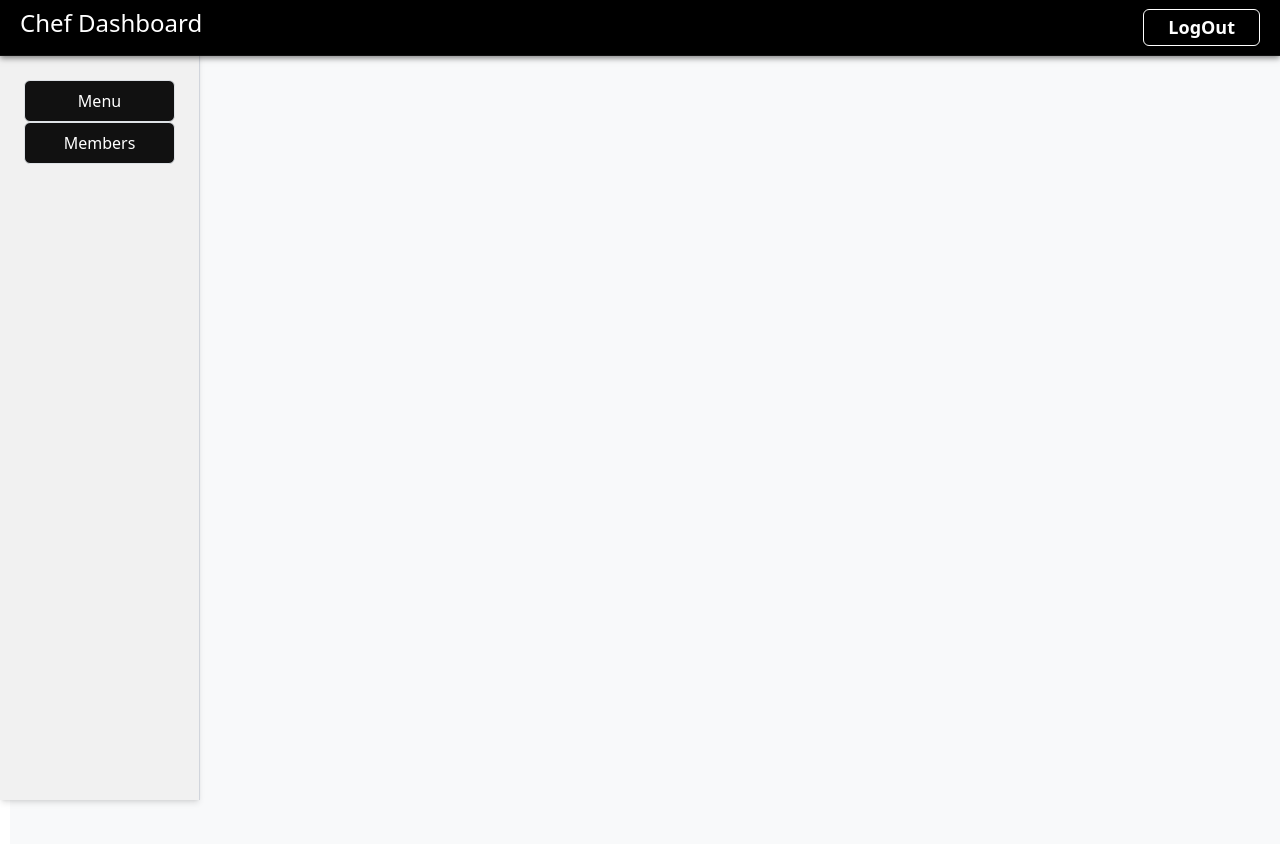
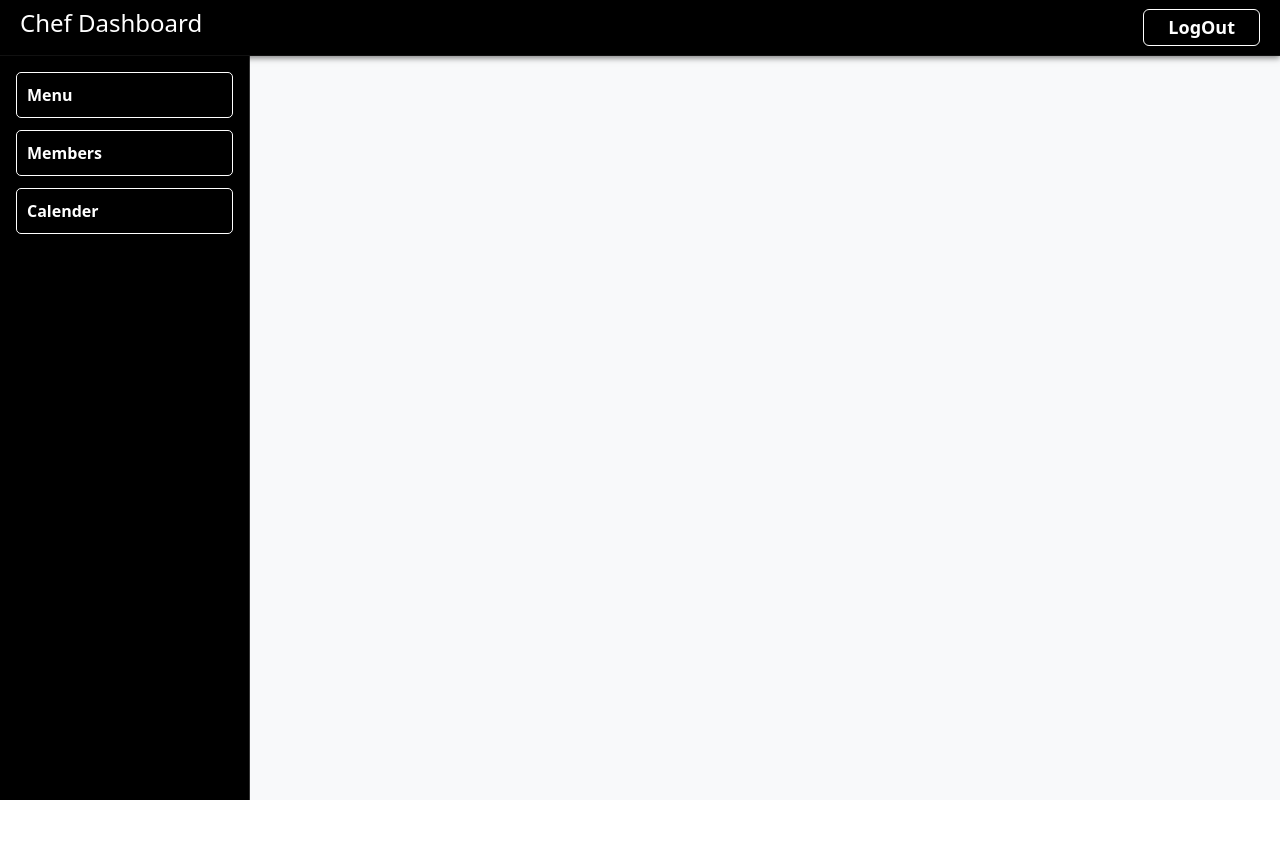
Before and after one commit to premsairock0/iomp-project, a React (Vite) app in the folder frontend/: page /chef/dashboard in a window 1280 px wide. Shown: the top 844 px of the page. After the commit the page ends 800 px from the top, so only its background shows below. Built offline with nearby package versions, Linux system fonts and the light colour scheme; a small style sheet from the web is missing.

Commit message:
small fixes

```diff
--- a/frontend/src/Dashboard/admindashboard/AdminDashboard.jsx
+++ b/frontend/src/Dashboard/admindashboard/AdminDashboard.jsx
@@ -11,7 +11,7 @@ function AdminDashboard() {
       <main
         style={{
           marginLeft: "250px",
-          marginTop: "56px",
+          marginTop: "30px",
           padding: "20px",
           backgroundColor: "#f8f9fa",
           minHeight: "100vh",
--- /dev/null
+++ b/frontend/src/Dashboard/admindashboard/Adminholidays.jsx
@@ -0,0 +1,93 @@
+import React, { useEffect, useState } from "react";
+
+function AdminHolidays() {
+  const [holidays, setHolidays] = useState([]);
+  const [loading, setLoading] = useState(true);
+
+  useEffect(() => {
+    fetch("http://localhost:3000/api/holidays/")
+      .then((res) => res.json())
+      .then((data) => {
+        setHolidays(data.holidays || []);
+        setLoading(false);
+      })
+      .catch((err) => {
+        console.error("Error fetching holidays:", err);
+        setLoading(false);
+      });
+  }, []);
+
+  if (loading) return <p className="text-center mt-10">Loading holidays...</p>;
+
+  // Get today's date without time (for comparison)
+  const today = new Date();
+  today.setHours(0, 0, 0, 0);
+
+  // Separate completed and upcoming holidays
+  const completedHolidays = holidays.filter(
+    (h) => new Date(h.date) < today
+  );
+  const upcomingHolidays = holidays.filter(
+    (h) => new Date(h.date) >= today
+  );
+
+  return (
+    <div className="ml-[0px] mt-[30px] p-8 min-h-screen bg-gradient-to-tr from-blue-50 to-purple-100">
+      <h2 className="text-2xl font-bold mb-6 text-gray-800">General Holidays</h2>
+      <div className="overflow-x-auto">
+        <table className="min-w-full bg-white border border-gray-300 shadow-md rounded-xl overflow-hidden">
+          <thead className="bg-indigo-200 text-gray-800">
+            <tr>
+              <th className="px-6 py-3 text-left">Occasion</th>
+              <th className="px-6 py-3 text-left">Date</th>
+              <th className="px-6 py-3 text-left">Day</th>
+            </tr>
+          </thead>
+          <tbody>
+            {/* Completed Holidays */}
+            {completedHolidays.map((holiday, idx) => (
+              <tr key={`completed-${idx}`} className="border-b hover:bg-indigo-50 text-gray-500">
+                <td className="px-6 py-4">{holiday.occasion}</td>
+                <td className="px-6 py-4">
+                  {new Date(holiday.date).toLocaleDateString("en-IN")}
+                </td>
+                <td className="px-6 py-4">{holiday.day}</td>
+              </tr>
+            ))}
+
+            {/* Separator row */}
+            {completedHolidays.length > 0 && upcomingHolidays.length > 0 && (
+              <tr>
+                <td colSpan="3" className="text-center py-4 font-semibold bg-indigo-100 text-indigo-700">
+                  Upcoming Holidays
+                </td>
+              </tr>
+            )}
+
+            {/* Upcoming Holidays */}
+            {upcomingHolidays.map((holiday, idx) => (
+              <tr key={`upcoming-${idx}`} className="border-b hover:bg-indigo-50">
+                <td className="px-6 py-4">{holiday.occasion}</td>
+                <td className="px-6 py-4">
+                  {new Date(holiday.date).toLocaleDateString("en-IN")}
+                </td>
+                <td className="px-6 py-4">{holiday.day}</td>
+              </tr>
+            ))}
+
+            {/* No holidays found */}
+            {holidays.length === 0 && (
+              <tr>
+                <td colSpan="3" className="text-center py-4 text-gray-600">
+                  No holidays found.
+                </td>
+              </tr>
+            )}
+          </tbody>
+        </table>
+      </div>
+    </div>
+  );
+}
+
+export default AdminHolidays;
--- a/frontend/src/Dashboard/admindashboard/Sidebar.jsx
+++ b/frontend/src/Dashboard/admindashboard/Sidebar.jsx
@@ -4,17 +4,31 @@ import { useNavigate } from "react-router-dom";
 function Sidebar() {
   const navigate = useNavigate();
 
+  const buttonStyle = {
+    backgroundColor: "transparent",
+    border: "1px solid #fff",
+    color: "#fff",
+    padding: "10px",
+    borderRadius: "5px",
+    textAlign: "left",
+    fontWeight: "bold",
+    cursor: "pointer",
+    transition: "background-color 0.2s",
+  };
+
   return (
     <div
       style={{
         width: "250px",
         minHeight: "100vh",
-        backgroundColor: "#f1f1f1",
+        backgroundColor: "#000", // Black background
         paddingTop: "56px", // leave space for fixed navbar
         position: "fixed",
         top: 0,
         left: 0,
-        borderRight: "1px solid #ccc",
+        borderRight: "1px solid #333",
+        display: "flex",
+        flexDirection: "column",
       }}
     >
       <div
@@ -22,38 +36,27 @@ function Sidebar() {
           display: "flex",
           flexDirection: "column",
           padding: "1rem",
+          gap: "12px", // spacing between buttons
         }}
       >
-        <button
-          className="btn btn-outline-primary mb-2"
-          onClick={() => navigate("/admin/dashboard/studentlist")}
-        >
-          Students List
-        </button>
-         <button
-          className="btn btn-outline-primary mb-2"
-          onClick={() => navigate("/admin/dashboard/wardenlist")}
-        >
-          Warden List
-        </button>
-         <button
-          className="btn btn-outline-primary mb-2"
-          onClick={() => navigate("/admin/dashboard/cheflist")}
-        >
-          Chef List
-        </button>
-        <button
-          className="btn btn-outline-primary mb-2"
-          onClick={() => navigate("/admin/dashboard/members")}
-        >
-          Members
-        </button>
-        <button
-          className="btn btn-outline-primary mb-2"
-          onClick={() => navigate("/admin/dashboard/uploadPhoto")}
-        >
-          upload photo
-        </button>
+        {[
+          { label: "Students List", path: "/admin/dashboard/studentlist" },
+          { label: "Warden List", path: "/admin/dashboard/wardenlist" },
+          { label: "Chef List", path: "/admin/dashboard/cheflist" },
+          { label: "Members", path: "/admin/dashboard/members" },
+          { label: "Upload Photo", path: "/admin/dashboard/uploadPhoto" },
+             { label: "Calender", path: "/admin/dashboard/calender" },
+        ].map((item, index) => (
+          <button
+            key={index}
+            onClick={() => navigate(item.path)}
+            style={buttonStyle}
+            onMouseOver={(e) => (e.target.style.backgroundColor = "#222")}
+            onMouseOut={(e) => (e.target.style.backgroundColor = "transparent")}
+          >
+            {item.label}
+          </button>
+        ))}
       </div>
     </div>
   );
--- a/frontend/src/Dashboard/chefdashboard/ChefDashboard.jsx
+++ b/frontend/src/Dashboard/chefdashboard/ChefDashboard.jsx
@@ -11,7 +11,7 @@ function ChefDashboard() {
       <main
         style={{
           marginLeft: "10px",
-          marginTop: "56px",
+          marginTop: "0px",
           padding: "20px",
           backgroundColor: "#f8f9fa",
           minHeight: "100vh",
--- a/frontend/src/Dashboard/chefdashboard/Menu.jsx
+++ b/frontend/src/Dashboard/chefdashboard/Menu.jsx
@@ -47,7 +47,7 @@ function Menu() {
   if (loading) return <p>Loading menu...</p>;
 
   return (
-    <div style={{ marginLeft: "200px", marginTop: "0px", padding: "20px" }}>
+    <div style={{ marginLeft: "250px", marginTop: "50px", padding: "20px" }}>
     <h2 className="text-3xl font-bold text-indigo-700 mb-6 border-b-4 border-indigo-500 pb-2">
       Mess Menu
     </h2>
--- a/frontend/src/Dashboard/chefdashboard/Sidebar.jsx
+++ b/frontend/src/Dashboard/chefdashboard/Sidebar.jsx
@@ -6,41 +6,56 @@ function Sidebar() {
 
   return (
     <div
-      className="fixed top-0 left-0 w-[200px] min-h-screen pt-14 border-r border-gray-300 shadow-md"
-      style={{ backgroundColor: "#f1f1f1" }} // light gray sidebar background
+      style={{
+        width: "250px",
+        minHeight: "100vh",
+        backgroundColor: "#000", // Black background
+        paddingTop: "56px",
+        position: "fixed",
+        top: 0,
+        left: 0,
+        borderRight: "1px solid #333",
+        display: "flex",
+        flexDirection: "column",
+      }}
     >
-      <div className="flex flex-col p-4 space-y-3">
+      <div
+        style={{
+          display: "flex",
+          flexDirection: "column",
+          padding: "1rem",
+          gap: "12px", // spacing between buttons
+        }}
+      >
+        {[
+          { label: "Menu", path: "/chef/dashboard/menu" },
+          { label: "Members", path: "/chef/dashboard/members" },
+           { label: "Calender", path: "/chef/dashboard/calender" },
+        ].map((item, index) => (
           <button
-          className="font-medium py-2 px-4 rounded border border-transparent text-white transition duration-200"
-          style={{ backgroundColor: "#111" }}  // dark background
-          onClick={() => navigate("/chef/dashboard/menu")}
+            key={index}
+            onClick={() => navigate(item.path)}
+            style={{
+              backgroundColor: "transparent",
+              border: "1px solid #fff",
+              color: "#fff",
+              padding: "10px",
+              borderRadius: "5px",
+              textAlign: "left",
+              fontWeight: "bold",
+              cursor: "pointer",
+              transition: "background-color 0.2s",
+            }}
             onMouseOver={(e) => {
-            e.target.style.backgroundColor = "#38bdf8"; // sky blue bg on hover
-            e.target.style.color = "#000";              // black text on hover
+              e.target.style.backgroundColor = "#222";
             }}
             onMouseOut={(e) => {
-            e.target.style.backgroundColor = "#111"; // dark bg normal
-            e.target.style.color = "white";          // white text normal
+              e.target.style.backgroundColor = "transparent";
             }}
           >
-          Menu
+            {item.label}
           </button>
-
-        <button
-          className="font-medium py-2 px-4 rounded border border-transparent text-white transition duration-200"
-          style={{ backgroundColor: "#111" }}
-          onMouseOver={(e) => {
-            e.target.style.backgroundColor = "#38bdf8";
-            e.target.style.color = "#000";
-          }}
-          onClick={() => navigate("/chef/dashboard/members")}
-          onMouseOut={(e) => {
-            e.target.style.backgroundColor = "#111";
-            e.target.style.color = "white";
-          }}
-        >
-          Members
-        </button>
+        ))}
       </div>
     </div>
   );
--- a/frontend/src/Dashboard/wardendashboard/Sidebar.jsx
+++ b/frontend/src/Dashboard/wardendashboard/Sidebar.jsx
@@ -4,17 +4,31 @@ import { useNavigate } from "react-router-dom";
 function Sidebar() {
   const navigate = useNavigate();
 
+  const buttonStyle = {
+    backgroundColor: "transparent",
+    border: "1px solid #fff",
+    color: "#fff",
+    padding: "10px",
+    borderRadius: "5px",
+    textAlign: "left",
+    fontWeight: "bold",
+    cursor: "pointer",
+    transition: "background-color 0.2s",
+  };
+
   return (
     <div
       style={{
         width: "250px",
         minHeight: "100vh",
-        backgroundColor: "#f1f1f1",
-        paddingTop: "56px", // leave space for fixed navbar
+        backgroundColor: "#000", // Black background
+        paddingTop: "56px", // Leave space for fixed navbar
         position: "fixed",
         top: 0,
         left: 0,
-        borderRight: "1px solid #ccc",
+        borderRight: "1px solid #333",
+        display: "flex",
+        flexDirection: "column",
       }}
     >
       <div
@@ -22,26 +36,28 @@ function Sidebar() {
           display: "flex",
           flexDirection: "column",
           padding: "1rem",
+          gap: "12px", // spacing between buttons
         }}
       >
-        <button
-          className="btn btn-outline-primary mb-2"
-          onClick={() => navigate("/warden/dashboard/students")}
-        >
-          Students
-        </button>
-        <button
-          className="btn btn-outline-primary mb-2"
-          onClick={() => navigate("/warden/dashboard/voting")}
-        >
-          Voting
-        </button>
-        <button
-          className="btn btn-outline-primary"
-          onClick={() => navigate("/warden/dashboard/letters")}
-        >
-          Student Letters
-        </button>
+        {[
+          { label: "Students", path: "/warden/dashboard/students" },
+          { label: "Voting", path: "/warden/dashboard/voting" },
+          { label: "Student Letters", path: "/warden/dashboard/letters" },
+        ].map((item, index) => (
+          <button
+            key={index}
+            onClick={() => navigate(item.path)}
+            style={buttonStyle}
+            onMouseOver={(e) =>
+              (e.target.style.backgroundColor = "#222")
+            }
+            onMouseOut={(e) =>
+              (e.target.style.backgroundColor = "transparent")
+            }
+          >
+            {item.label}
+          </button>
+        ))}
       </div>
     </div>
   );
--- a/frontend/src/Dashboard/wardendashboard/StudentLetters.jsx
+++ b/frontend/src/Dashboard/wardendashboard/StudentLetters.jsx
@@ -70,7 +70,7 @@ function StudentLetters() {
   };
 
   return (
-    <div style={{ marginLeft: "260px", padding: "1rem" }}>
+    <div style={{ marginLeft: "0px", padding: "1rem" }}>
       <h2>Student Letters</h2>
 
       {loading && <p>Loading...</p>}
@@ -78,8 +78,8 @@ function StudentLetters() {
 
       <div className="row">
         {letters.map((letter) => (
-          <div key={letter._id} className="card col-md-4 m-2 p-3 shadow-sm">
-            <div className="card-body d-flex flex-column justify-content-between h-100">
+          <div key={letter._id} className="card col-md-5 m-2 p-7 shadow-sm">
+            <div className="card-body d-flex flex-column justify-content-between h-25">
               <div>
                 <h5 className="card-title">Roll No: {letter.rollno}</h5>
                 <p className="card-text">{letter.description}</p>
--- a/frontend/src/Pages/LoginOptions.jsx
+++ b/frontend/src/Pages/LoginOptions.jsx
@@ -2,9 +2,9 @@ import { useNavigate } from 'react-router-dom';
 import bg from '../assets/bg.png';
 
 const roles = [
+   { name: 'Student', icon: '🎓', description: 'Login as student' },
+  { name: 'Warden', icon: '🧑‍✈️', description: 'Login as warden' },
   { name: 'Admin', icon: '👤', description: 'Login as administrator' },
-  { name: 'Student', icon: '🎓', description: 'Login as student' },
-  { name: 'Warden', icon: '🧑‍✈️', description: 'Login as warden' },
   { name: 'Chef', icon: '🍔', description: 'Login as chef' },
 ];
 
--- a/frontend/src/routes.jsx
+++ b/frontend/src/routes.jsx
@@ -30,6 +30,7 @@ import Notifications from './Dashboard/studentdashboard/Notifications';
 import Castvote from './Dashboard/studentdashboard/Castvote';
 import StudentHolidays from './Dashboard/studentdashboard/StudentHolidays';
 import MessBill from "./Dashboard/studentdashboard/MessBill";
+import AdminHolidays from './Dashboard/admindashboard/Adminholidays';
 
 function AppRoutes() {
   return (
@@ -46,6 +47,7 @@ function AppRoutes() {
         <Route path="cheflist" element={<Cheflist/>} />
          <Route path="members" element={<Memberslist/>} />
          <Route path="uploadPhoto" element={<UploadPhoto/>} />
+          <Route path="calender" element={<AdminHolidays/>}/>
       </Route>
 
 
@@ -65,6 +67,7 @@ function AppRoutes() {
       <Route path="/chef/dashboard" element={<ChefDashboard />}>
          <Route path="menu" element={<Menu/>} />
          <Route path="members" element={<Studentmembers/>} />
+         <Route path="calender" element={<StudentHolidays/>}/>
       </Route>
 
       <Route path="/warden/dashboard" element={<WardenDashboard />}>
```
Also changed, not shown: frontend/src/Dashboard/admindashboard/Memberslist.jsx (+25 -19 lines). Lines whose indentation alone changed are shown as unchanged.
